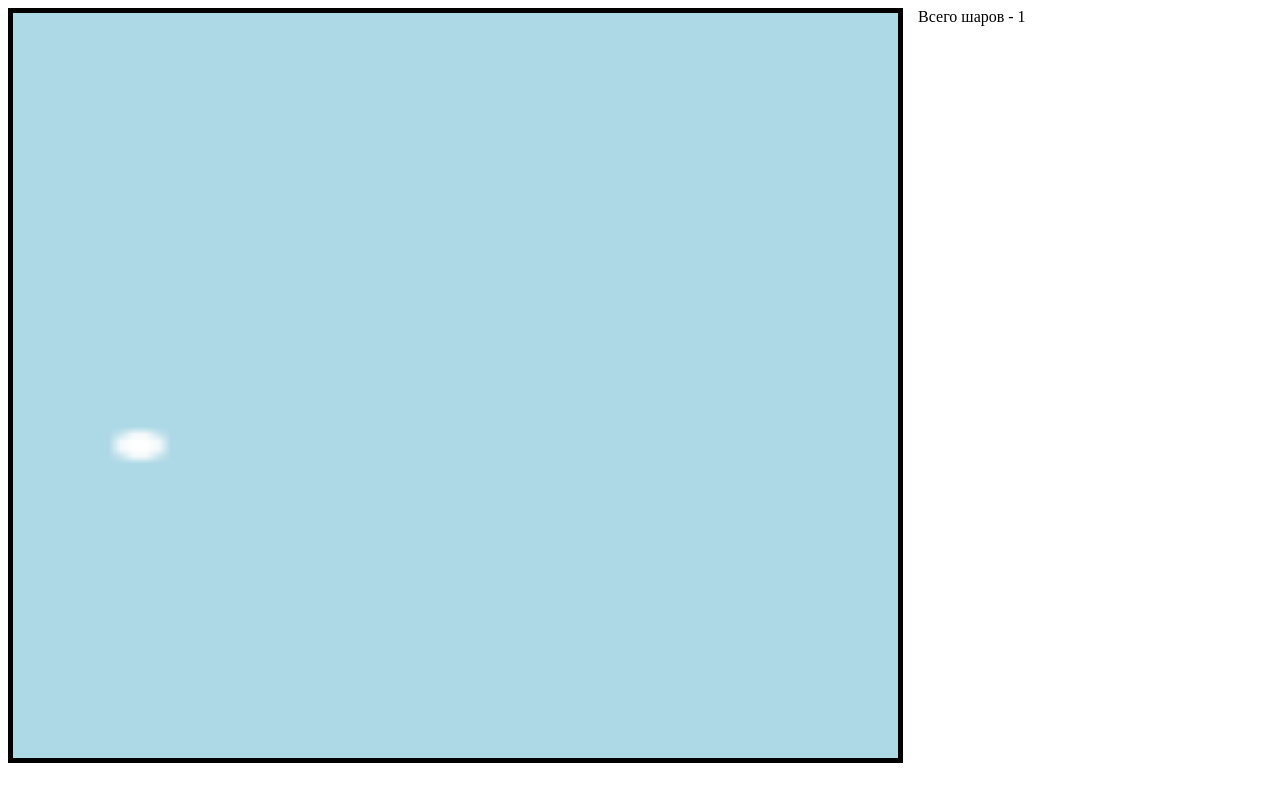
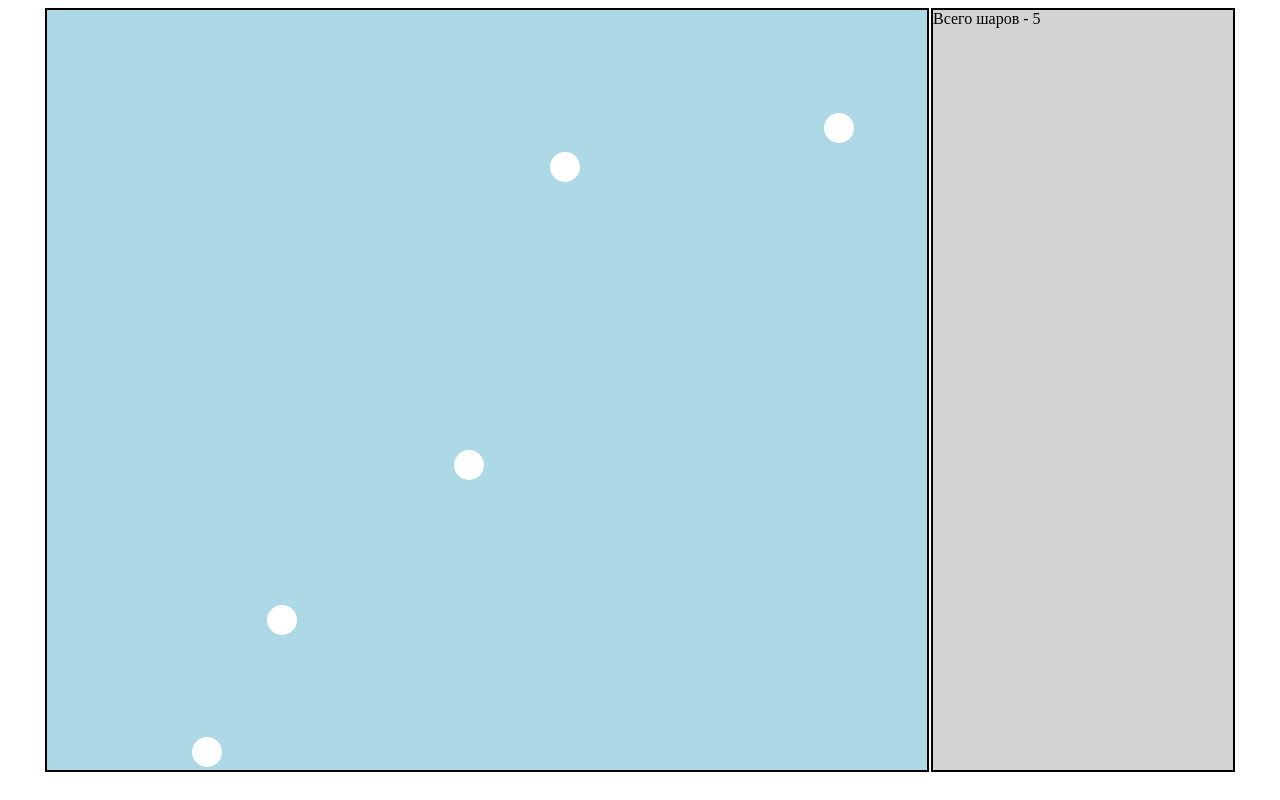
Before and after one commit to niktoto315/reposJS-PHP, a plain HTML site: page Итоговый проект/index.html in a window 1280 px wide. Drawn offline with Linux system fonts and the light colour scheme.

Commit message:
Add files via upload

```diff
--- a/Итоговый проект/index.html
+++ b/Итоговый проект/index.html
@@ -5,12 +5,14 @@
 	<link rel="stylesheet" type="text/css" href="style.css">
 </head>
 <body>
-	<canvas id="canvas" width='70%' height='100%'></canvas>
-	<form id="form1">
-		<label id='lab1'>Всего шаров - 0</label>
-	</form>
+	<div id='main'>
+		<canvas id="canvas" width='880px' height='760px'></canvas>
+		<form id="form1">
+			<label id='lab1'>Всего шаров - 0</label>
+		</form>
+	</div>
     <script src="js/ball.js"></script>
     <script src="js/script.js"></script>
-	<script language="JavaScript">
+	<!--<script language="JavaScript">-->
 </body>
 </html>
--- a/Итоговый проект/js/ball.js
+++ b/Итоговый проект/js/ball.js
@@ -1,14 +1,20 @@
 class Ball {
-	constructor(x, y, r){
+	constructor(x, y, r, dir, color){
 		this.x = x;
 		this.y = y;
 		this.r = r;
+		this.dir = dir;
+		this.color = color;
 	}
 
-	setPositions(x, y, radius){
-		this.x = x;
-		this.y = y;
-		this.r = radius;
+	setOptions(type, value){
+		switch(type){
+			case 'x': this.x = value; break;
+			case 'y': this.y = value; break;
+			case 'radius': this.r = value; break;
+			case 'dir': this.dir = value; break;
+			case 'color': this.color = value; break;
+		}
 	}
 
 	getOptions(type){
@@ -16,6 +22,8 @@ class Ball {
 			case 'x': return this.x; break;
 			case 'y': return this.y; break;
 			case 'radius': return this.r; break;
+			case 'dir': return this.dir; break;
+			case 'color': return this.color; break;
 		}
 	}
 }
--- a/Итоговый проект/js/script.js
+++ b/Итоговый проект/js/script.js
@@ -5,43 +5,107 @@ var c = can.getContext('2d');
 let count_ball = 0;
 let balls = [];
 
-Start();
+var timer = setInterval(function(){
+	if(balls.length < 100)CreateBall(c);
+	if(count_ball == 10)Full_Edition();
+	if(count_ball == 100)Button_Random_Ball();
+		count_ball++;
+		out_count.innerHTML = out_count.innerHTML.replace(/\d+/g, count_ball);
+	if(count_ball < 100 && document.querySelector('input[type]') != null)document.querySelector('#form1').removeChild(document.querySelector('input[type]'));
+	if(count_ball < 10 && document.querySelector('p') != null)document.querySelector('#form1').removeChild(document.querySelector('p'));
+}, 1000);
 
-
-function Start(){
+var draw_timer = setInterval(function(){
 	drawBackground(c);
-}
+	drawBall(c);
+	moveBall(c);
+	CheckCollBall();
+}, 100)
 
 function drawBackground(c){
 	c.fillStyle = 'lightblue';
 	c.fillRect(0, 0, can.width, can.height);
 }
 
+// ============ добавление элементов на форму ===================
+
+function Full_Edition(){
+	let p = document.createElement('p');
+	p.innerHTML += 'Чтобы разблокировать движение не по прямой, купите полную версию';
+	p.setAttribute('id', 'p1');
+	document.querySelector('#form1').appendChild(p);
+}
+
+function Button_Random_Ball(){
+	let but = document.createElement('input');
+	but.type = 'button';
+	but.value = 'Создать рандомный шарик';
+	but.addEventListener('click', function(){
+		var user_ball = new Ball(RandomInt(10, can.width-10), RandomInt(10, can.width-10), RandomInt(15, 60), RandomInt(0, 3), 'red');
+		balls.push(user_ball);
+		count_ball -= 100;
+	});
+	document.querySelector('#form1').appendChild(but);
+}
+
+// ========================= шары ===============================
+
+// ========================= создание ===========================
+
 function CreateBall(){
-	var ball = new Ball(RandomInt(10, can.width-10), RandomInt(10, can.height-10), 2);
+	var ball = new Ball(RandomInt(10, can.width-10), RandomInt(10, can.height-10), 15, RandomInt(0, 3), 'white');
 	balls.push(ball);
-	console.log(balls);
 }
 
 function drawBall(c){
-	var ball = balls[balls.length-1]
-	c.fillStyle = 'white';
-	c.beginPath();
-	c.arc(
-		ball.getOptions('x'),
-		ball.getOptions('y'),
-		ball.getOptions('radius'), 0, Math.PI*2, false
-	);
-	c.fill();
+	for(let bal of balls){
+		c.fillStyle = bal.getOptions('color');
+		c.beginPath();
+		c.arc( bal.getOptions('x'), bal.getOptions('y'),
+			bal.getOptions('radius'), 0, Math.PI*2
+		);
+		c.fill();
+	}
 }
+
+// ========================= изменение ===========================
+
+function moveBall(){
+	for(let bal of balls){
+		if(bal.getOptions('x') >= can.width-bal.getOptions('radius'))bal.setOptions('dir', 1)
+		if(bal.getOptions('y') >= can.height-bal.getOptions('radius'))bal.setOptions('dir', 3)
+		if(bal.getOptions('x') <= bal.getOptions('radius'))bal.setOptions('dir', 0)
+		if(bal.getOptions('y') <= bal.getOptions('radius'))bal.setOptions('dir', 2)
+		switch(bal.getOptions('dir')){
+			case 0: bal.setOptions('x', bal.getOptions('x')+10); break;
+			case 1: bal.setOptions('x', bal.getOptions('x')-10); break;
+			case 2: bal.setOptions('y', bal.getOptions('y')+10); break;
+			case 3: bal.setOptions('y', bal.getOptions('y')-10); break;
+		}
+
+	}
+}
+
+function CheckCollBall(){
+	for(let ibal=0; ibal<balls.length; ibal++){
+		for(let jbal=0; jbal<balls.length; jbal++){
+				if(CollBall(balls[ibal].getOptions('x'), balls[ibal].getOptions('y'), balls[ibal].getOptions('radius'),
+							balls[jbal].getOptions('x'), balls[jbal].getOptions('y'), balls[jbal].getOptions('radius')) && ibal != jbal)
+				{
+					balls.splice(ibal, 1);
+					let nradius = balls[jbal].getOptions('radius') > 100 ? balls[jbal].getOptions('radius') : balls[jbal].getOptions('radius')*2;
+					balls[jbal].setOptions('radius', nradius);
+				}
+		}
+	}
+}
+
+function CollBall(x1, y1, radius1, x2, y2, radius2){
+	return x1 > x2 - radius2 && x1 < x2 + radius2 && y1 > y2 - radius2 && y1 < y2 + radius2;
+}
+
+// ========================= разное ===============================
 
 function RandomInt(min, max){
 	return Math.floor(min + Math.random() * (max + 1 - min));
 }
-
-setInterval(function(){
-	CreateBall(c);
-	drawBall(c);
-	count_ball++;
-	out_count.innerHTML = out_count.innerHTML.replace(/\d+/g, count_ball);
-}, 5000);
--- a/Итоговый проект/style.css
+++ b/Итоговый проект/style.css
@@ -1,12 +1,21 @@
 #canvas{
-	width: 70%;
-	height: 95%;
-	border: 5px solid black;
-	float: left;
+	position: absolute;
+	top: 0;
+	left: 0;
+	border: 2px solid black;
 }
 #form1{
-	background-color: white;
-	margin-left: 72%;
-	width: 20%;
-	height: 95%;
+	position: absolute;
+	top: 0;
+	right: 0;
+	border: 2px solid black;
+	background-color: lightgrey;
+	width: 300px;
+	height: 760px;
 }
+#main{
+	margin: 0 auto;
+	position: relative;
+	width: 1190px;
+	height: 760px;
+}
```
Also changed, not shown: Итоговый проект/ЧИТАТЬ ОБЯЗАТЕЛЬНО.txt.
